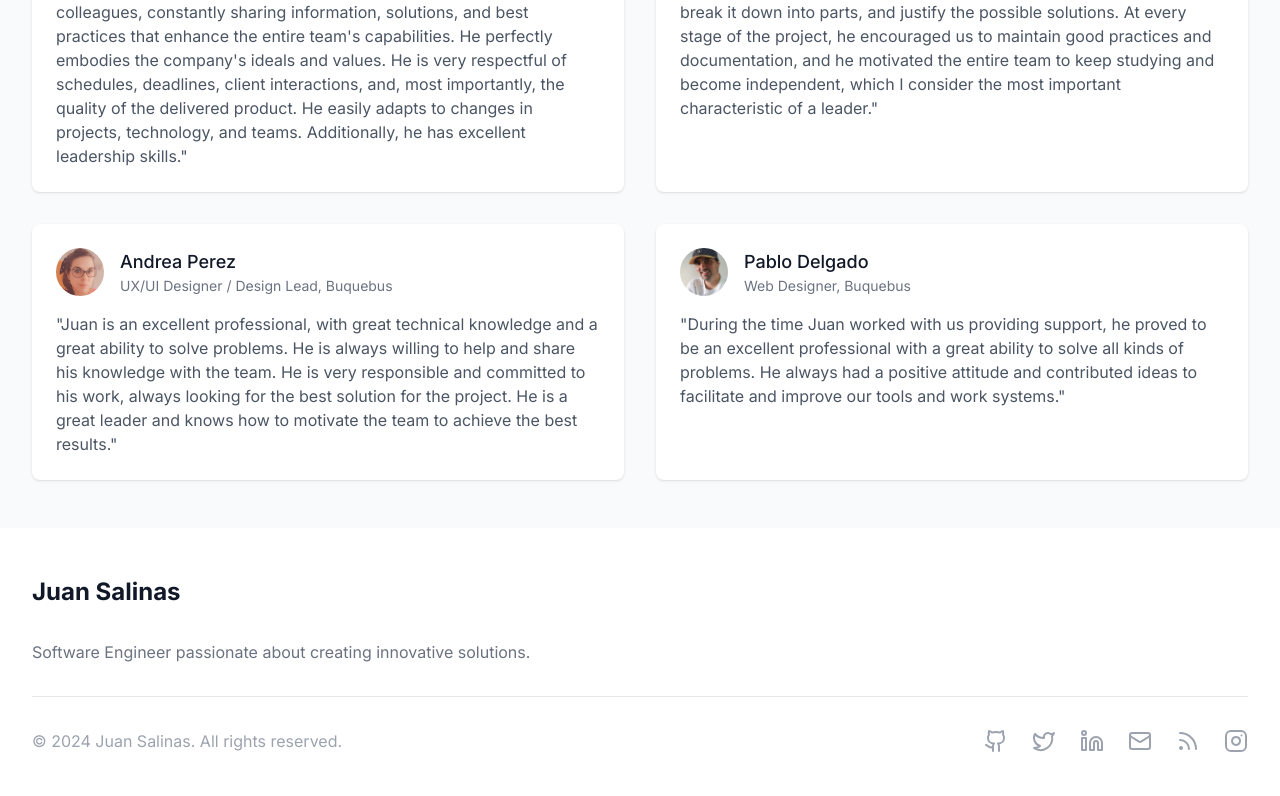
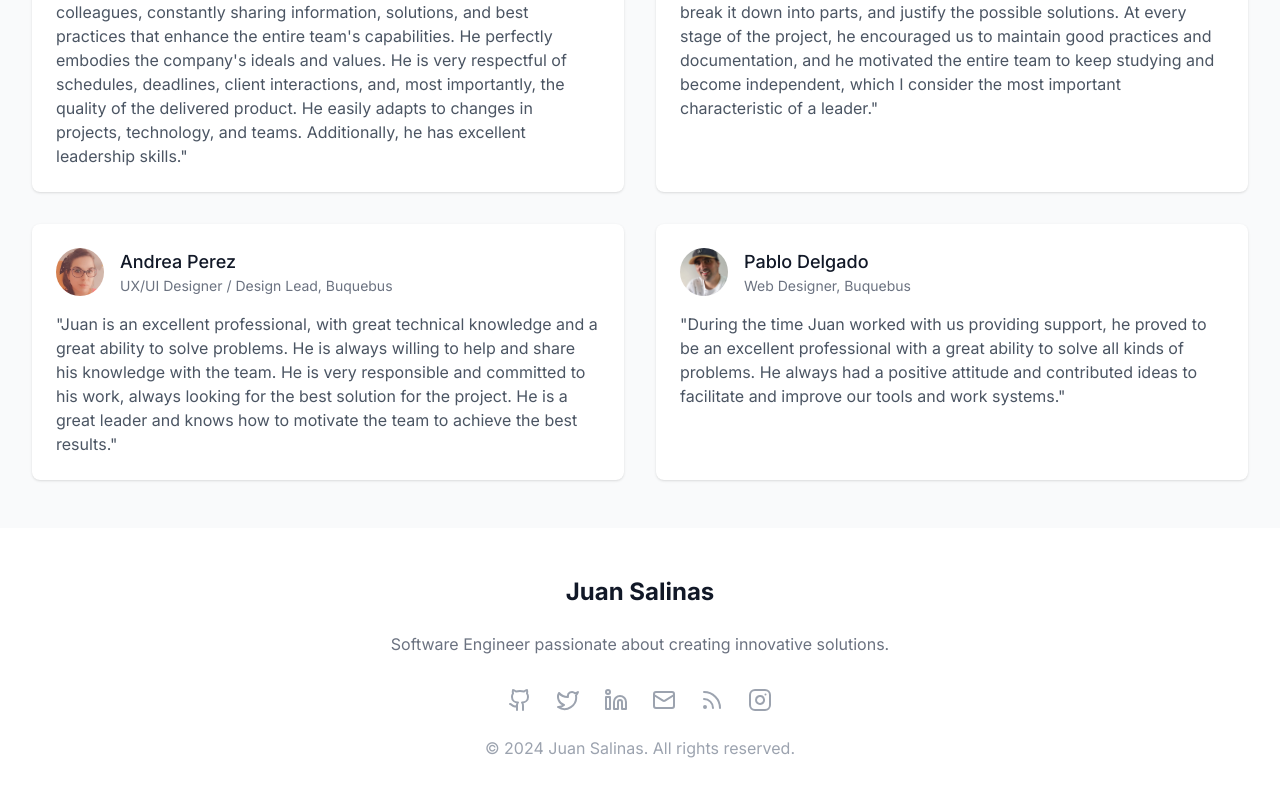
Before and after one commit to juansalinas-pro/juansalinas-pro-site, a Next.js app: page / in a window 1280 px wide. Shown: the part 2378-3174 px from the top of the page. Built offline with nearby package versions, Linux system fonts and the light colour scheme.

Commit message:
fixing site

```diff
--- a/package.json
+++ b/package.json
@@ -9,6 +9,7 @@
     "lint": "next lint"
   },
   "dependencies": {
+    "geist": "^1.3.1",
     "lucide-react": "^0.452.0",
     "next": "14.2.15",
     "next-themes": "^0.3.0",
@@ -27,5 +28,5 @@
   "resolutions": {
     "@types/react": "^18.2.46",
     "@types/react-dom": "^18.2.18"
-    }
+  }
 }
--- a/src/app/components/Footer.tsx
+++ b/src/app/components/Footer.tsx
@@ -14,18 +14,16 @@ export default function Footer() {
   return (
     <footer className="bg-white dark:bg-gray-900">
       <div className="max-w-7xl mx-auto py-12 px-4 sm:px-6 lg:px-8">
-        <div className="xl:flex xl:justify-between">
-          <div className="space-y-8">
-            <Link href="/" className="flex items-center space-x-2">
-              <span className="text-2xl font-bold text-gray-900 dark:text-white">Juan Salinas</span>
-            </Link>
-            <p className="text-gray-500 dark:text-gray-400 text-base">
-              Software Engineer passionate about creating innovative solutions.
-            </p>
-          </div>
+        <div className="flex flex-col items-center">
+          <Link href="/" className="flex items-center justify-center mb-6">
+            <span className="text-2xl font-bold text-gray-900 dark:text-white">Juan Salinas</span>
+          </Link>
+          <p className="text-gray-500 dark:text-gray-400 text-base text-center mb-8">
+            Software Engineer passionate about creating innovative solutions.
+          </p>
         </div>
-        <div className="mt-8 border-t border-gray-200 pt-8 md:flex md:items-center md:justify-between">
-          <div className="flex space-x-6 md:order-2">
+        <div className="flex flex-col items-center">
+          <div className="flex justify-center space-x-6 mb-6">
             {socialLinks.map((item) => (
               <a key={item.name} href={item.href} className="text-gray-400 hover:text-gray-500" target="_blank" rel="noopener noreferrer">
                 <span className="sr-only">{item.name}</span>
@@ -33,7 +31,7 @@ export default function Footer() {
               </a>
             ))}
           </div>
-          <p className="mt-8 text-base text-gray-400 md:mt-0 md:order-1">
+          <p className="text-base text-gray-400 text-center">
             © {new Date().getFullYear()} Juan Salinas. All rights reserved.
           </p>
         </div>
--- a/src/app/globals.css
+++ b/src/app/globals.css
@@ -3,25 +3,48 @@
 @tailwind utilities;
 
 :root {
-  --background: #ffffff;
-  --foreground: #171717;
-}
-
-@media (prefers-color-scheme: dark) {
-  :root {
-    --background: #0a0a0a;
-    --foreground: #ededed;
-  }
+  --foreground-rgb: 0, 0, 0;
+  --background-start-rgb: 255, 255, 255;
+  --background-end-rgb: 255, 255, 255;
+  --font-geist-mono: 'Fira Code', monospace; /* Added font definition */
 }
 
 body {
-  color: var(--foreground);
-  background: var(--background);
-  font-family: Arial, Helvetica, sans-serif;
+  color: rgb(var(--foreground-rgb));
+  background: linear-gradient(
+      to bottom,
+      transparent,
+      rgb(var(--background-end-rgb))
+    )
+    rgb(var(--background-start-rgb));
 }
 
-@layer utilities {
-  .text-balance {
-    text-wrap: balance;
-  }
+/* Additional global styles */
+html {
+  scroll-behavior: smooth;
 }
+
+.font-mono {
+  font-family: var(--font-geist-mono);
+}
+
+/* Utility classes */
+.container {
+  @apply mx-auto max-w-7xl px-4 sm:px-6 lg:px-8;
+}
+
+.text-primary {
+  @apply text-indigo-600;
+}
+
+.text-secondary {
+  @apply text-gray-600;
+}
+
+.btn-primary {
+  @apply inline-flex items-center px-4 py-2 border border-transparent text-sm font-medium rounded-md shadow-sm text-white bg-indigo-600 hover:bg-indigo-700 focus:outline-none focus:ring-2 focus:ring-offset-2 focus:ring-indigo-500;
+}
+
+.btn-secondary {
+  @apply inline-flex items-center px-4 py-2 border border-gray-300 text-sm font-medium rounded-md text-gray-700 bg-white hover:bg-gray-50 focus:outline-none focus:ring-2 focus:ring-offset-2 focus:ring-indigo-500;
+}
--- a/src/app/layout.tsx
+++ b/src/app/layout.tsx
@@ -1,20 +1,9 @@
 import type { Metadata } from "next";
-import localFont from "next/font/local";
 import "./globals.css";
 import { Inter } from 'next/font/google'
+import { GeistSans, GeistMono } from 'geist/font'
 
 const inter = Inter({ subsets: ['latin'] })
-
-const geistSans = localFont({
-  src: "./fonts/GeistVF.woff",
-  variable: "--font-geist-sans",
-  weight: "100 900",
-});
-const geistMono = localFont({
-  src: "./fonts/GeistMonoVF.woff",
-  variable: "--font-geist-mono",
-  weight: "100 900",
-});
 
 export const metadata: Metadata = {
   title: "Juan Salinas",
@@ -31,7 +20,7 @@ export default function RootLayout({
 }) {
   return (
     <html lang="en">
-      <body className={`${inter.className} bg-gray-50 dark:bg-gray-900`}>{children}</body>
+      <body className={`${inter.className} bg-white`}>{children}</body>
     </html>
   )
 }
```
